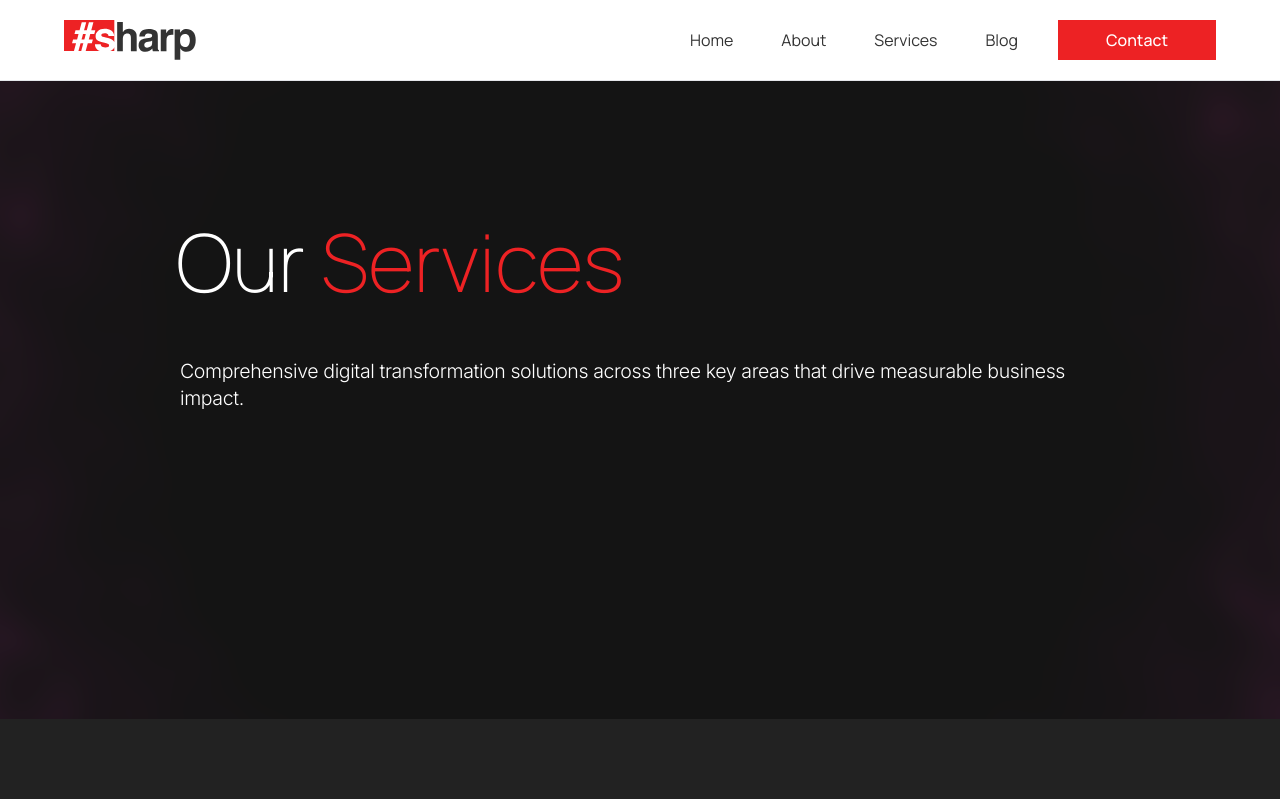
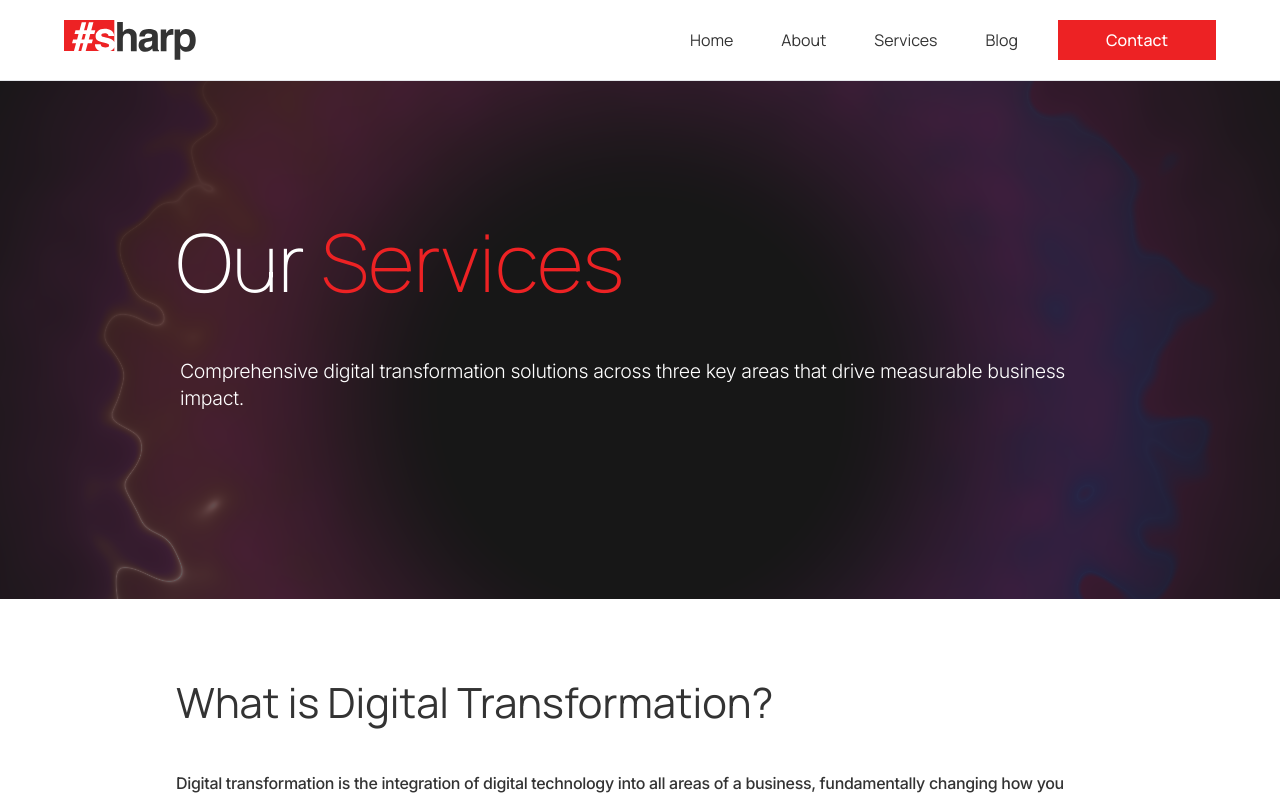
Before and after one commit to sharpdigital/sharpdigital.co.uk, a Next.js app: page /services in a window 1280 px wide. Shown: the top 799 px of the page. Built offline with nearby package versions, Linux system fonts and the light colour scheme; no server answers.

Commit message:
Shader animation tweaks

```diff
--- a/src/app/globals.css
+++ b/src/app/globals.css
@@ -147,7 +147,7 @@
     inset: 0 0 0 0;
     width: 100%;
     height: 100%;
-    opacity: 0.4;
+    opacity: 0.3;
   }
 
   .max-w-7xl {
@@ -161,4 +161,13 @@
   .leading-snug {
     margin-bottom: 2rem;
   }
+
+  .menu-cover {
+    position: absolute;
+    width: 100%;
+    height: 100vh;
+    left: 0;
+    bottom: 0;
+    background-color: white;
+  }
 }
--- a/src/components/Footer.tsx
+++ b/src/components/Footer.tsx
@@ -4,7 +4,7 @@ import Link from 'next/link';
 const Footer = () => {
   return (
     <footer
-      className="bg-gradient-to-br from-charcoal via-gray-950 to-charcoal py-12 px-6 lg:px-8"
+      className="relative bg-gradient-to-br from-charcoal via-gray-950 to-charcoal py-12 px-6 lg:px-8"
       aria-label="Footer"
     >
       <div className="max-w-7xl mx-auto">
--- a/src/components/Header.tsx
+++ b/src/components/Header.tsx
@@ -17,8 +17,9 @@ const Header = () => {
 
   return (
     <header className="bg-white border-b border-gray-200 sticky top-0 z-40" id="header">
-      <nav className="mx-auto px-4 sm:px-6 lg:px-8" aria-label="Main navigation">
-        <div className="flex justify-between items-center h-20">
+      <nav className="relative mx-auto px-4 sm:px-6 lg:px-8" aria-label="Main navigation">
+        <div className="menu-cover"></div>
+        <div className="relative flex justify-between items-center h-20">
           {/* Logo */}
           <div className="flex-shrink-0">
             <Link href="/" className="flex items-center" aria-label="Sharp Digital - Home">
--- a/src/components/Layout.tsx
+++ b/src/components/Layout.tsx
@@ -19,7 +19,9 @@ const Layout: React.FC<LayoutProps> = ({ children }) => {
 
       <Header />
 
-      <main id="main-content">{children}</main>
+      <main id="main-content" className="relative z-[1]">
+        {children}
+      </main>
 
       <Footer />
     </div>
--- a/src/components/ShaderBackground.tsx
+++ b/src/components/ShaderBackground.tsx
@@ -19,6 +19,10 @@ export default function ShaderBackground({ className, paused, children }: Props)
   const locTimeRef = useRef<WebGLUniformLocation | null>(null);
   const locResRef = useRef<WebGLUniformLocation | null>(null);
   const bufferRef = useRef<WebGLBuffer | null>(null);
+
+  // ✱ PARALLAX: config + rAF throttle state
+  const PARALLAX_STRENGTH = -0.3; // move 8% of scroll distance (subtle)
+  const parallaxTickingRef = useRef(false); // rAF throttle
 
   // --- Minimal vertex shader (full-screen triangle)
   const vert = `
@@ -90,8 +94,11 @@ vec4 extractAlpha(vec3 colorIn)
 const vec3 color1 = vec3(0.311765, 0.262745, 0.996078);
 const vec3 color2 = vec3(0.998039, 0.260784, 0.213725);
 const vec3 color3 = vec3(0.8062745, 0.078431, 0.600000);
-const float innerRadius = 5.0;
-const float noiseScale = 4.0;
+
+// ✱ use a normalized inner radius (0–1), not 5.0
+const float innerRadius = 0.225;
+
+const float noiseScale = 10.0;
 
 float light1(float intensity, float attenuation, float dist)
 {
@@ -113,21 +120,21 @@ void draw( out vec4 _FragColor, in vec2 vUv )
 
   // ring
   n0 = snoise3( vec3(uv * noiseScale, time * 0.5) ) * 0.5 + 0.5;
-  r0 = mix(mix(innerRadius, 1.0, 0.4), mix(innerRadius, 1.0, 0.6), n0);
+  r0 = mix(mix(innerRadius, 1.0, 0.4), mix(innerRadius, 1.0, 0.7), n0);
   d0 = distance(uv, r0 / len * uv);
   v0 = light1(1.0, 10.0, d0);
   v0 *= smoothstep(r0 * 1.05, r0, len);
-  cl = cos(ang + time * 2.0) * 0.5 + 0.5;
+  cl = cos(ang + time * 0.6) * 0.5 + 0.5;
 
   // high light
-  float a = time * -1.0;
+  float a = time * -0.5;
   vec2 pos = vec2(cos(a), sin(a)) * r0;
-  d = distance(uv, pos);
-  v1 = light2(1.5, 55.0, d);
-  v1 *= light1(1.0, 50.0 , d0);
+  d = distance(uv, pos) * 0.2;
+  v1 = light2(1.5, 355.0, d);
+  v1 *= light1(1.0, 450.0 , d0);
 
   // back decay
-  v2 = smoothstep(1.0, mix(innerRadius, 1.0, n0 * 0.5), len);
+  v2 = smoothstep(1.0, mix(innerRadius, 0.5, n0 * 0.5), len);
 
   // hole
   v3 = smoothstep(innerRadius, mix(innerRadius, 1.0, 0.5), len);
@@ -146,7 +153,9 @@ void draw( out vec4 _FragColor, in vec2 vUv )
 void main() {
   vec2 fragCoord = gl_FragCoord.xy;
   vec2 res = iResolution;
-  vec2 uv = (fragCoord * 2.0 - res) / res.y;
+
+  // ✱ normalize by the shorter side so the circle fits any aspect
+  vec2 uv = (fragCoord - 0.5 * res) / min(res.x, res.y);
 
   vec4 col;
   draw(col, uv);
@@ -267,11 +276,37 @@ void main() {
     };
     rafRef.current = requestAnimationFrame(loop);
 
+    // ✱ PARALLAX: apply translateY based on window scroll (rAF-throttled)
+    const applyParallax = () => {
+      /* parallaxTickingRef.current = false;
+      if (!canvasRef.current) return;
+      const y = window.scrollY * PARALLAX_STRENGTH;
+      // use translate3d for better GPU compositing
+      canvasRef.current.style.transform = `translate3d(0, ${y}px, 0)`;
+      // optional: hint for smoother animations
+      canvasRef.current.style.willChange = 'transform'; */
+    };
+
+    const onScroll = () => {
+      if (parallaxTickingRef.current) return;
+      parallaxTickingRef.current = true;
+      requestAnimationFrame(applyParallax);
+    };
+
+    // set initial position (in case page loads scrolled)
+    applyParallax();
+    window.addEventListener('scroll', onScroll, { passive: true });
+
     return () => {
       if (rafRef.current) cancelAnimationFrame(rafRef.current);
+      window.removeEventListener('scroll', onScroll);
       ro.disconnect();
       if (bufferRef.current) gl.deleteBuffer(bufferRef.current);
       if (programRef.current) gl.deleteProgram(programRef.current);
+      if (canvasRef.current) {
+        canvasRef.current.style.transform = '';
+        canvasRef.current.style.willChange = '';
+      }
       glRef.current = null;
     };
     // eslint-disable-next-line react-hooks/exhaustive-deps
```
